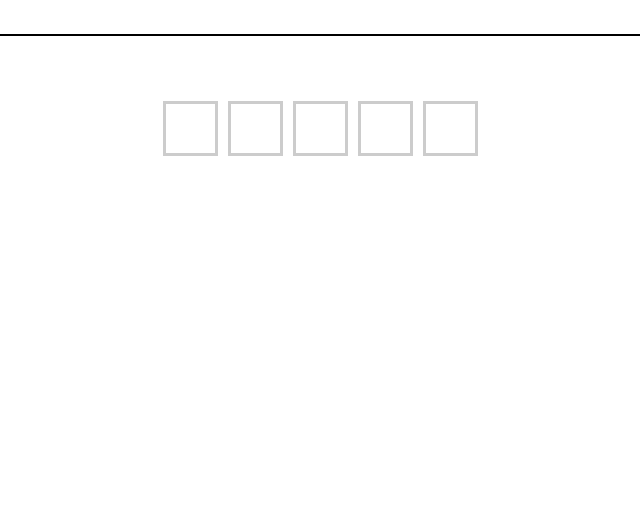
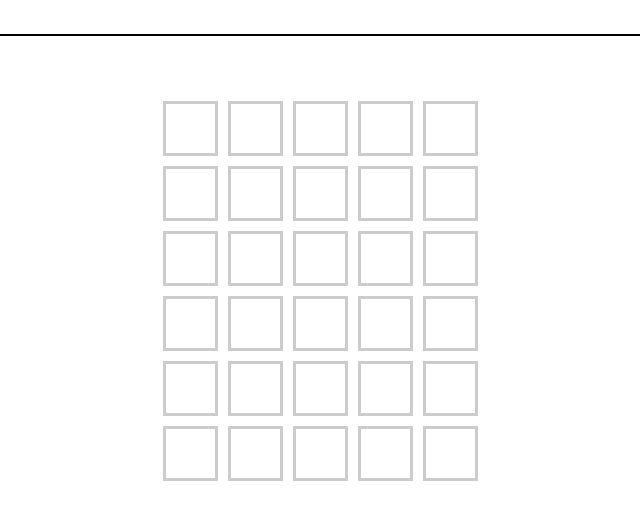
Before and after one commit to surryjm/wordle-clone, a plain HTML site: page index.html in a window 1280 px wide. Shown: the part 90-610 px from the top of the page, without its empty margins (320-960 px from the left). Drawn offline with nearby package versions, Linux system fonts and the light colour scheme.

Commit message:
all fields are inputs, versus divs

```diff
--- a/index.html
+++ b/index.html
@@ -20,11 +20,36 @@
       <i class="fas fa-spinner spinner hidden"></i>
     </section>
     <section class="word-rows">
-      <input type="text" class="letter-box" id="box-1">
-      <input type="text" class="letter-box" id="box-2">
-      <input type="text" class="letter-box" id="box-3">
-      <input type="text" class="letter-box" id="box-4">
-      <input type="text" class="letter-box" id="box-5">
+      <input type="text" class="letter-box" id="box-1" name="box-1" aria-label="box-1-input">
+      <input type="text" class="letter-box" id="box-2" name="box-2" aria-label="box-2-input">
+      <input type="text" class="letter-box" id="box-3" name="box-3" aria-label="box-3-input">
+      <input type="text" class="letter-box" id="box-4" name="box-4" aria-label="box-4-input">
+      <input type="text" class="letter-box" id="box-5" name="box-5" aria-label="box-5-input">
+      <input type="text" class="letter-box" id="box-6" name="box-6" aria-label="box-6-input">
+      <input type="text" class="letter-box" id="box-7" name="box-7" aria-label="box-7-input">
+      <input type="text" class="letter-box" id="box-8" name="box-8" aria-label="box-8-input">
+      <input type="text" class="letter-box" id="box-9" name="box-9" aria-label="box-9-input">
+      <input type="text" class="letter-box" id="box-10" name="box-10" aria-label="box-10-input">
+      <input type="text" class="letter-box" id="box-11" name="box-11" aria-label="box-11-input">
+      <input type="text" class="letter-box" id="box-12" name="box-12" aria-label="box-12-input">
+      <input type="text" class="letter-box" id="box-13" name="box-13" aria-label="box-13-input">
+      <input type="text" class="letter-box" id="box-14" name="box-14" aria-label="box-14-input">
+      <input type="text" class="letter-box" id="box-15" name="box-15" aria-label="box-15-input">
+      <input type="text" class="letter-box" id="box-16" name="box-16" aria-label="box-16-input">
+      <input type="text" class="letter-box" id="box-17" name="box-17" aria-label="box-17-input">
+      <input type="text" class="letter-box" id="box-18" name="box-18" aria-label="box-18-input">
+      <input type="text" class="letter-box" id="box-19" name="box-19" aria-label="box-19-input">
+      <input type="text" class="letter-box" id="box-20" name="box-20" aria-label="box-20-input">
+      <input type="text" class="letter-box" id="box-21" name="box-21" aria-label="box-21-input">
+      <input type="text" class="letter-box" id="box-22" name="box-22" aria-label="box-22-input">
+      <input type="text" class="letter-box" id="box-23" name="box-23" aria-label="box-23-input">
+      <input type="text" class="letter-box" id="box-24" name="box-24" aria-label="box-24-input">
+      <input type="text" class="letter-box" id="box-25" name="box-25" aria-label="box-25-input">
+      <input type="text" class="letter-box" id="box-26" name="box-26" aria-label="box-26-input">
+      <input type="text" class="letter-box" id="box-27" name="box-27" aria-label="box-27-input">
+      <input type="text" class="letter-box" id="box-28" name="box-28" aria-label="box-28-input">
+      <input type="text" class="letter-box" id="box-29" name="box-29" aria-label="box-29-input">
+      <input type="text" class="letter-box" id="box-30" name="box-30" aria-label="box-30-input">
       <!-- <div class="letter-box" id="box-1"></div>
       <div class="letter-box" id="box-2"></div>
       <div class="letter-box" id="box-3"></div>
--- a/wordle-clone.css
+++ b/wordle-clone.css
@@ -45,6 +45,7 @@ body {
   display: grid;
   grid-template-columns: repeat(5, 1fr);
   justify-items: center;
+  row-gap: 10px;
 }
 .letter-box {
   border: 3px solid #ccc;
```
